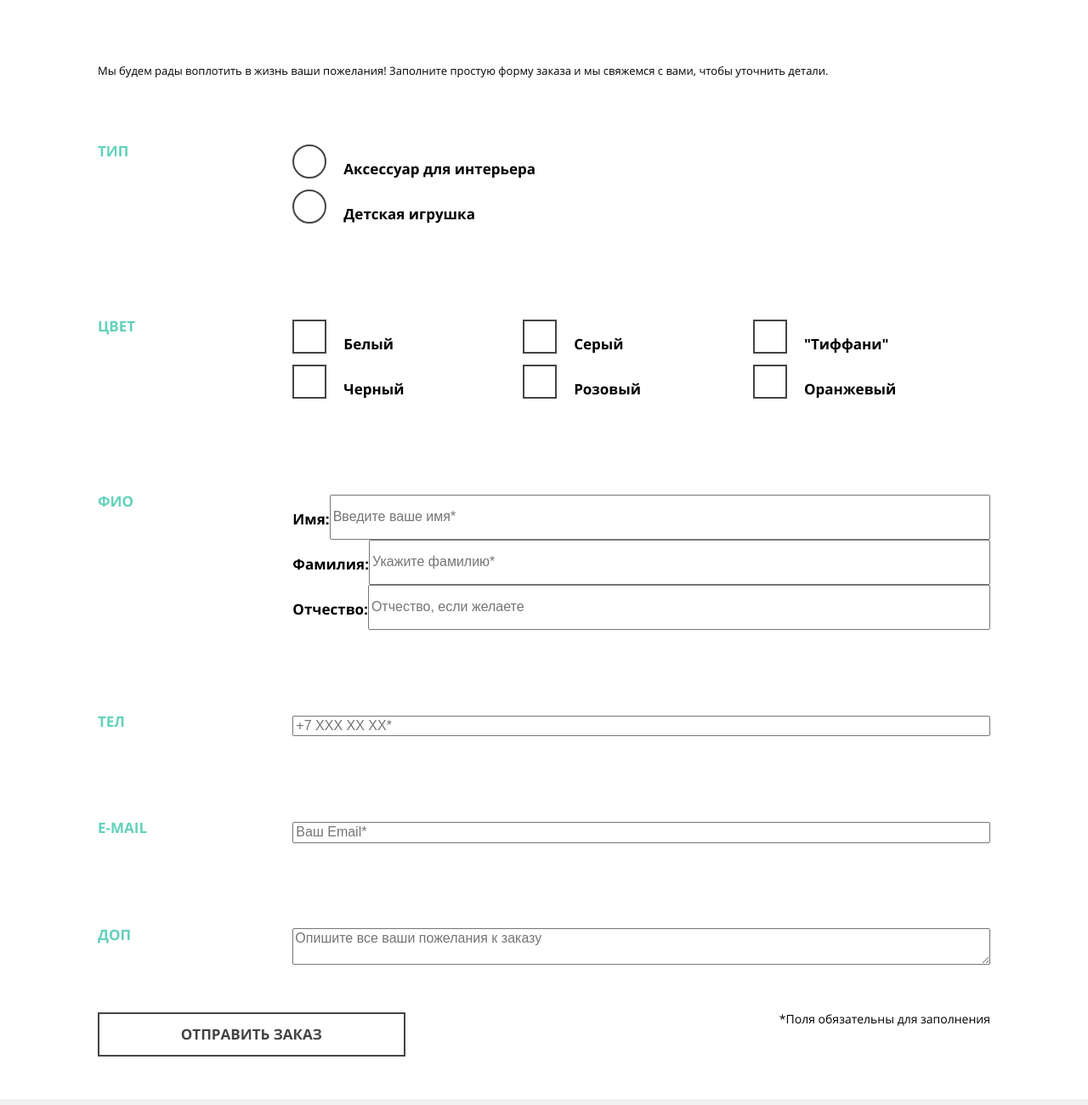
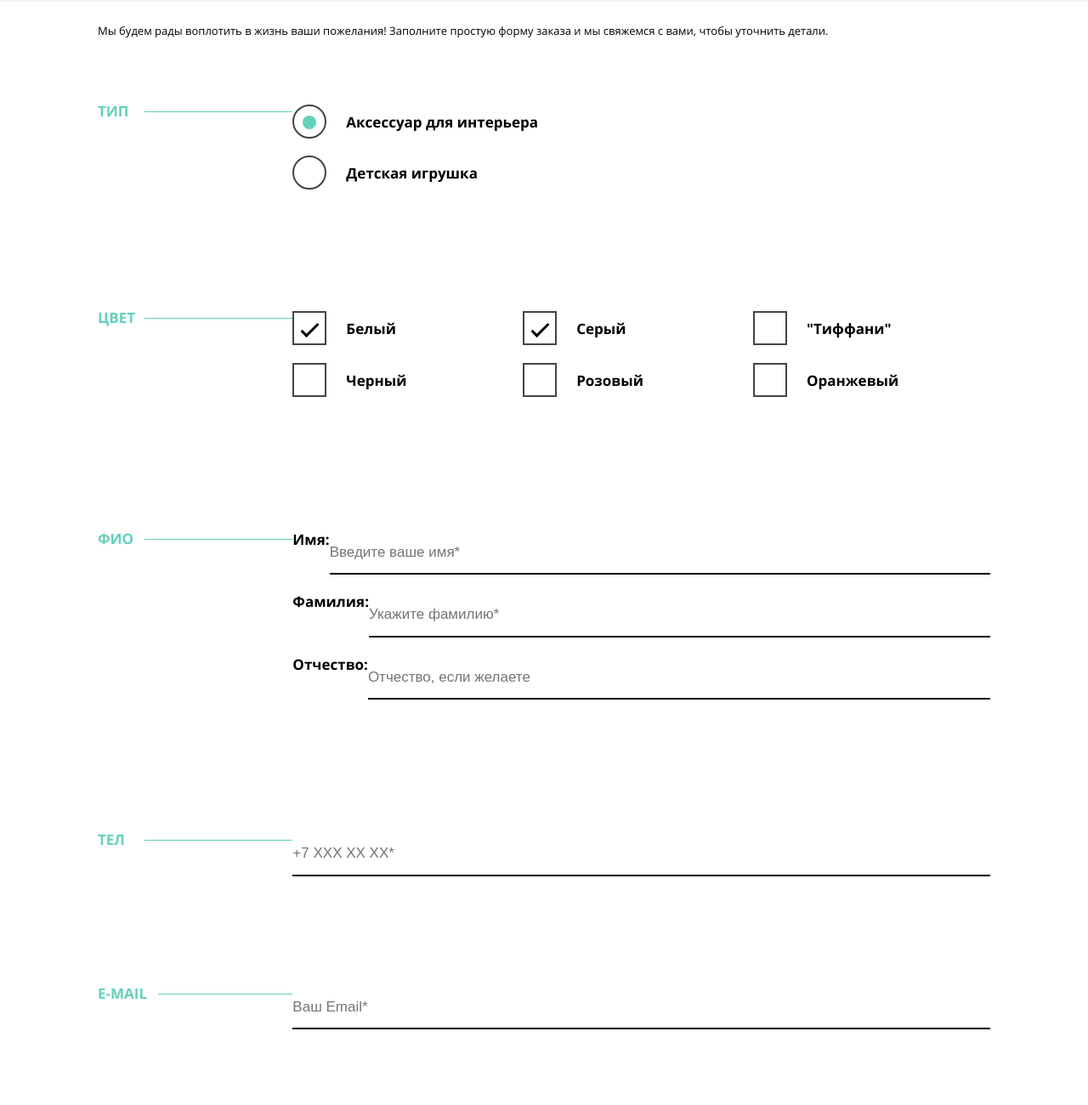
Before and after one commit to korney197823/Mishka, a website: page form.html in a window 1280 px wide. Shown: the part 440-1740 px from the top of the page at 85% size. Drawn offline with nearby package versions, Linux system fonts and the light colour scheme; files that its build step writes are made by us from their sources.

Commit message:
made mobile version form.html without tel. and mail input-icon

```diff
--- a/form.html
+++ b/form.html
@@ -14,7 +14,7 @@
       <div class="top__wrap container">
         <nav class="menu">
           <button class="menu__toggle" type="button"></button>
-          <ul class="menu__items">
+          <ul class="menu__items menu__items--close">
             <li class="menu__item menu__item--logo">
               <div class="logo">
                 <a href="index.html" class="logo__link"><img src="img/logo-mobile.svg" width="90" height="45" alt="Mishka" class="logo__img"></a>
@@ -43,43 +43,44 @@
   <form class="order-form container">
     <p class="order-form__text">Мы будем рады воплотить в жизнь ваши пожелания! Заполните простую форму заказа и мы
       свяжемся с вами, чтобы уточнить детали.</p>
-    <div class="order-form__group">
+
+    <div class="order-form__group order-form__group--radio">
       <h2 class="order-form__legend order-form__legend--radio">Тип</h2>
       <div class="order-form__label-wrap">
+        <input class="order-form__radio-control" type="radio" name="type" id="accessory" checked>
         <label class="order-form__label order-form__label--radio" for="accessory">Аксессуар
-        для интерьера
-          <input type="radio" name="type" id="accessory">
-        </label>
-        <label class="order-form__label order-form__label--radio" for="toy">Детская игрушка
-          <input type="radio" name="type" id="toy">
-        </label>
+        для интерьера</label>
+        <input class="order-form__radio-control" type="radio" name="type" id="toy">
+        <label class="order-form__label order-form__label--radio" for="toy">Детская игрушка</label>
       </div>
     </div>
+
     <div class="order-form__group order-form__group--checkbox">
       <h2 class="order-form__legend order-form__legend--checkbox">Цвет</h2>
       <div class="order-form__label-wrap order-form__label-wrap--checkbox">
-        <label class="order-form__label order-form__label--checkbox" for="white">Белый
-          <input type="checkbox" name="white" id="white">
-        </label>
-        <label class="order-form__label order-form__label--checkbox" for="gray">Серый
-          <input type="checkbox" name="gray" id="gray">
-        </label>
-        <label class="order-form__label order-form__label--checkbox" for="tiffany">"Тиффани"
-          <input type="checkbox" name="tiffany" id="tiffany">
-        </label>
-        <label class="order-form__label order-form__label--checkbox" for="black">Черный
-          <input type="checkbox" name="black" id="black">
-        </label>
-        <label class="order-form__label order-form__label--checkbox" for="pink">Розовый
-          <input type="checkbox" name="pink" id="pink">
-        </label>
-        <label class="order-form__label order-form__label--checkbox" for="orange">Оранжевый
-          <input type="checkbox" name="orange" id="orange">
-        </label>
+
+        <input class="order-form__checkbox-control" type="checkbox" name="white" id="white" checked>
+        <label class="order-form__label order-form__label--checkbox" for="white">Белый</label>
+
+        <input class="order-form__checkbox-control" type="checkbox" name="gray" id="gray" checked>
+        <label class="order-form__label order-form__label--checkbox" for="gray">Серый</label>
+
+        <input class="order-form__checkbox-control" type="checkbox" name="tiffany" id="tiffany">
+        <label class="order-form__label order-form__label--checkbox" for="tiffany">"Тиффани"</label>
+
+        <input class="order-form__checkbox-control" type="checkbox" name="black" id="black">
+        <label class="order-form__label order-form__label--checkbox" for="black">Черный</label>
+
+        <input class="order-form__checkbox-control" type="checkbox" name="pink" id="pink">
+        <label class="order-form__label order-form__label--checkbox" for="pink">Розовый</label>
+
+        <input class="order-form__checkbox-control" type="checkbox" name="orange" id="orange">
+        <label class="order-form__label order-form__label--checkbox" for="orange">Оранжевый</label>
       </div>
     </div>
-    <div class="order-form__group">
-      <h2 class="order-form__legend">ФИО</h2>
+
+    <div class="order-form__group order-form__group--name">
+      <h2 class="order-form__legend order-form__legend--name">ФИО</h2>
       <div class="order-form__label-wrap">
         <div class="order-form__name-wrap">
           <label class="order-form__label order-form__label--name" for="name">Имя:</label>
@@ -95,24 +96,28 @@
         </div>
       </div>
     </div>
-    <div class="order-form__group">
-      <h2 class="order-form__legend">Тел</h2>
+
+    <div class="order-form__group order-form__group--tel">
+      <h2 class="order-form__legend order-form__legend--tel">Тел</h2>
       <div class="order-form__label-wrap">
-        <input type="tel" name="phone" id="phone" placeholder="+7 XXX XX XX*" required>
+        <input class="order-form__input--tel" type="tel" name="phone" id="phone" placeholder="+7 XXX XX XX*" required>
       </div>
     </div>
-    <div class="order-form__group">
-      <h2 class="order-form__legend">E-mail</h2>
+
+    <div class="order-form__group order-form__group--email">
+      <h2 class="order-form__legend order-form__legend--email">E-mail</h2>
       <div class="order-form__label-wrap">
-        <input type="email" name="mail" id="email" placeholder="Ваш Email*" required>
+        <input class="order-form__input--email" type="email" name="mail" id="email" placeholder="Ваш Email*" required>
       </div>
     </div>
+
     <div class="order-form__group">
       <h2 class="order-form__legend">Доп</h2>
       <div class="order-form__label-wrap">
         <textarea name="extra" placeholder="Опишите все ваши пожелания к заказу"></textarea>
       </div>
     </div>
+
     <div class="order-form__note-wrap">
       <span class="order-form__note">*Поля обязательны для заполнения</span>
       <button class="btn btn--order" type="submit">Отправить заказ</button>
--- a/sass/blocks/btn.scss
+++ b/sass/blocks/btn.scss
@@ -56,6 +56,7 @@
     }
   }
   &--order {
+    margin-top: 28px;
     @include tablet {
       width: 34.431137724%;
     }
--- a/sass/blocks/form.scss
+++ b/sass/blocks/form.scss
@@ -1,30 +1,107 @@
 .order-form {
-  padding-top: 50px;
-  padding-bottom: 50px;
+  padding-top: 22px;
+  padding-bottom: 54px;
 }
 .order-form__group {
+  margin-bottom: 5px;
   @include tablet {
     padding: 50px 0;
     display: flex;
   }
-
+  &--radio {
+    margin-bottom: 23px
+  }
+  &--name {
+    margin-bottom: 34px;
+  }
+  &--tel {
+    margin-bottom: 30px;
+  }
+  &--email {
+    margin-bottom: 32px;
+  }
 }
 .order-form__text {
-  padding: rem(25px) 0;
+  margin-bottom: 25px;
   font-size: rem(13px);
 }
 input[type="radio"],
 input[type="checkbox"]{
   display: none;
 }
+input {
+  outline: none;
+  @include placeholder {
+    font-size: rem(17px);
+    line-height: rem(18px);
+  }
+}
+input[type="text"],
+input[type="tel"],
+input[type="email"] {
+  width: 100%;
+  border: none;
+  border-bottom: 2px solid #000000;
+  padding: 15px 0;
+}
+input[name="phone"],
+input[name="mail"],
+textarea[name="extra"] {
+  @include tablet {
+    width: 100%;
+  }
+}
+textarea[name="extra"] {
+  width: 100%;
+  min-height: 143px;
+  padding: 17px;
+  border: 2px solid #000000;
+  outline: none;
+  font-size: rem(17px);
+  line-height: rem(18px);
+}
 .order-form__label-wrap {
   @include tablet {
     width: 78.15625%;
   }
   &--checkbox {
+    margin-bottom: 33px;
     @include tablet {
       display: flex;
       flex-wrap: wrap;
+    }
+  }
+}
+.order-form__legend {
+  position: relative;
+  margin-bottom: 24px;
+  font-family: $fontbold;
+  font-size: rem(17px);
+  line-height: rem(16px);
+  text-transform: uppercase;
+  color: $green-bg;
+  @include tablet {
+    width: 21.84375%;
+  }
+  &:after {
+    position: absolute;
+    content: '';
+    width: 76.1538461538%;
+    height: 1px;
+    background-color: $green-bg;
+    top: 8px;
+    right: 0;
+  }
+  &--name {
+    margin-bottom: 27px;
+  }
+  &--tel {
+    margin-bottom: 8px;
+  }
+  &--email {
+    margin-bottom: 10px;
+    &:after {
+      width: 68.84615384615%;
     }
   }
 }
@@ -34,10 +111,11 @@ input[type="checkbox"]{
   font-family: $fontbold;
   font-size: rem(17px);
   line-height: rem(18px);
-  padding-left: rem(60px);
-  padding-top: rem(20px);
-  margin-bottom: 15px;
+  padding-left: 63px;
+  padding-top: 12px;
+  margin-bottom: 12px;
   &--radio {
+    min-height: 48px;
     cursor: pointer;
     &:before {
       position: absolute;
@@ -51,6 +129,8 @@ input[type="checkbox"]{
     }
   }
   &--checkbox {
+    min-height: 39px;
+    margin-bottom: 22px;
     cursor: pointer;
     @include tablet {
       width: 50%;
@@ -70,33 +150,53 @@ input[type="checkbox"]{
   }
   &--name {
     padding-left: 0;
+    padding-top: 0;
+    margin-bottom: 1px;
   }
 }
-.order-form__legend {
-  font-family: $fontbold;
-  font-size: rem(17px);
-  line-height: rem(16px);
-  text-transform: uppercase;
-  color: $green-bg;
-  @include tablet {
-    width: 21.84375%;
-  }
+.order-form__radio-control:checked + .order-form__label--radio::after {
+  content: '';
+  position: absolute;
+  display: block;
+  width: 16px;
+  height: 16px;
+  border-radius: 50%;
+  background-color: $green-bg;
+  left: 12px;
+  top: 43%;
+  transform: translateY(-50%);
 }
+.order-form__checkbox-control:checked + .order-form__label--checkbox::after {
+  content: '';
+  position: absolute;
+  display: block;
+  width: 21px;
+  height: 10px;
+  border-bottom: 3px solid #000000;
+  border-left: 3px solid #000000;
+  left: 10px;
+  top: 15px;
+  transform: rotate(-45deg);
+}
+
 .order-form__name-wrap {
+  margin-bottom: 23px;
   @include tablet {
     display: flex;
   }
 }
-input[name="phone"],
-input[name="mail"],
-textarea[name="extra"] {
-  @include tablet {
-    width: 100%;
+
+.order-form__input {
+  &--tel {
+    padding-right: 40px;
   }
-}
-.order-form__input--name {
-  @include tablet {
-    flex-grow: 1;
+  &--email {
+    padding-right: 40px;
+  }
+  &--name {
+    @include tablet {
+      flex-grow: 1;
+    }
   }
 }
 .order-form__note-wrap {
--- a/sass/blocks/menu.scss
+++ b/sass/blocks/menu.scss
@@ -1,5 +1,6 @@
 .menu {
   position: relative;
+  min-height: 80px;
   background-color: #fff;
   @include tablet {
 
--- a/sass/global/layout.scss
+++ b/sass/global/layout.scss
@@ -17,7 +17,9 @@ h3,
 h4,
 h5,
 h6,
-p {
+p,
+input,
+textarea {
   margin: 0;
   padding: 0;
 }
@@ -28,6 +30,10 @@ ul {
 }
 a {
   text-decoration: none;
+}
+img {
+  display: block;
+  border: 0;
 }
 .container {
   width: auto;
--- a/sass/mixins.scss
+++ b/sass/mixins.scss
@@ -12,3 +12,10 @@
     @content;
   }
 }
+//Стилизация placeholder
+@mixin placeholder {
+  &::-webkit-input-placeholder {@content}
+  &:-moz-placeholder           {@content}
+  &::-moz-placeholder          {@content}
+  &:-ms-input-placeholder      {@content}
+}
```
